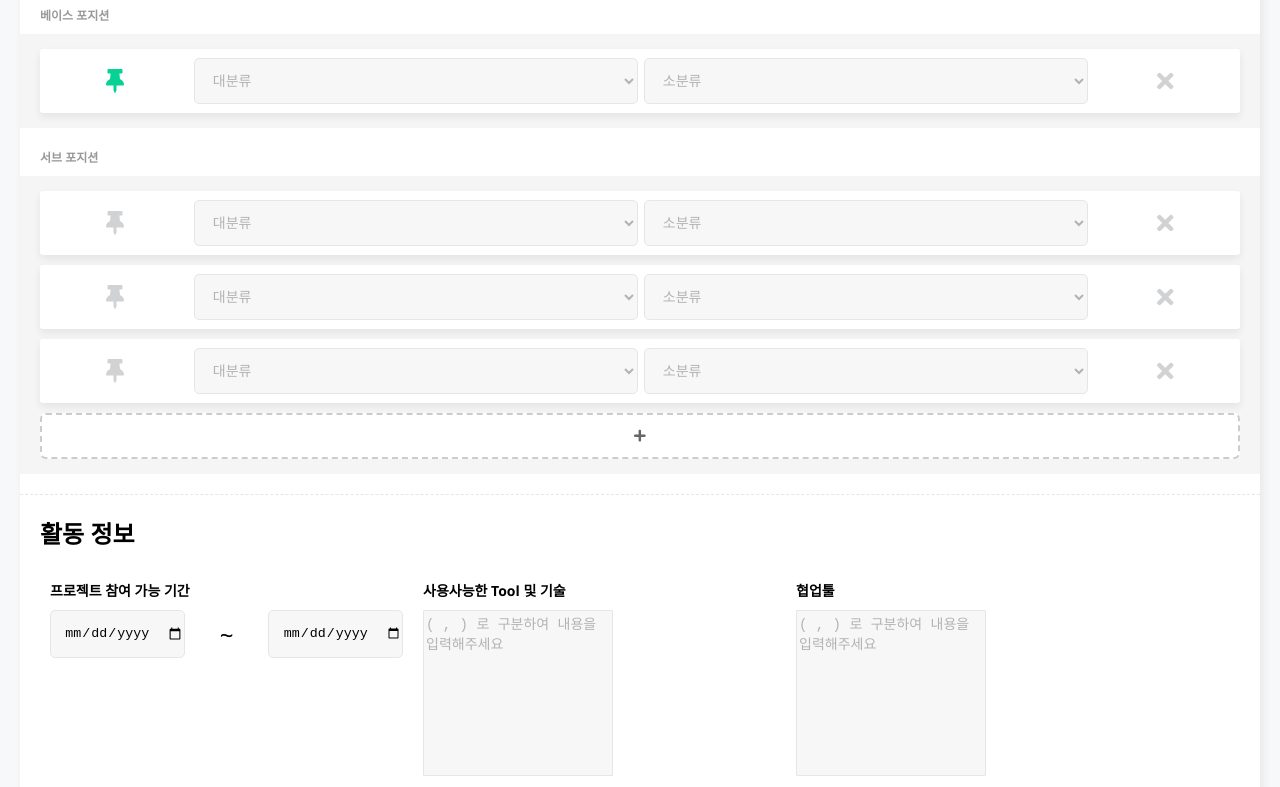
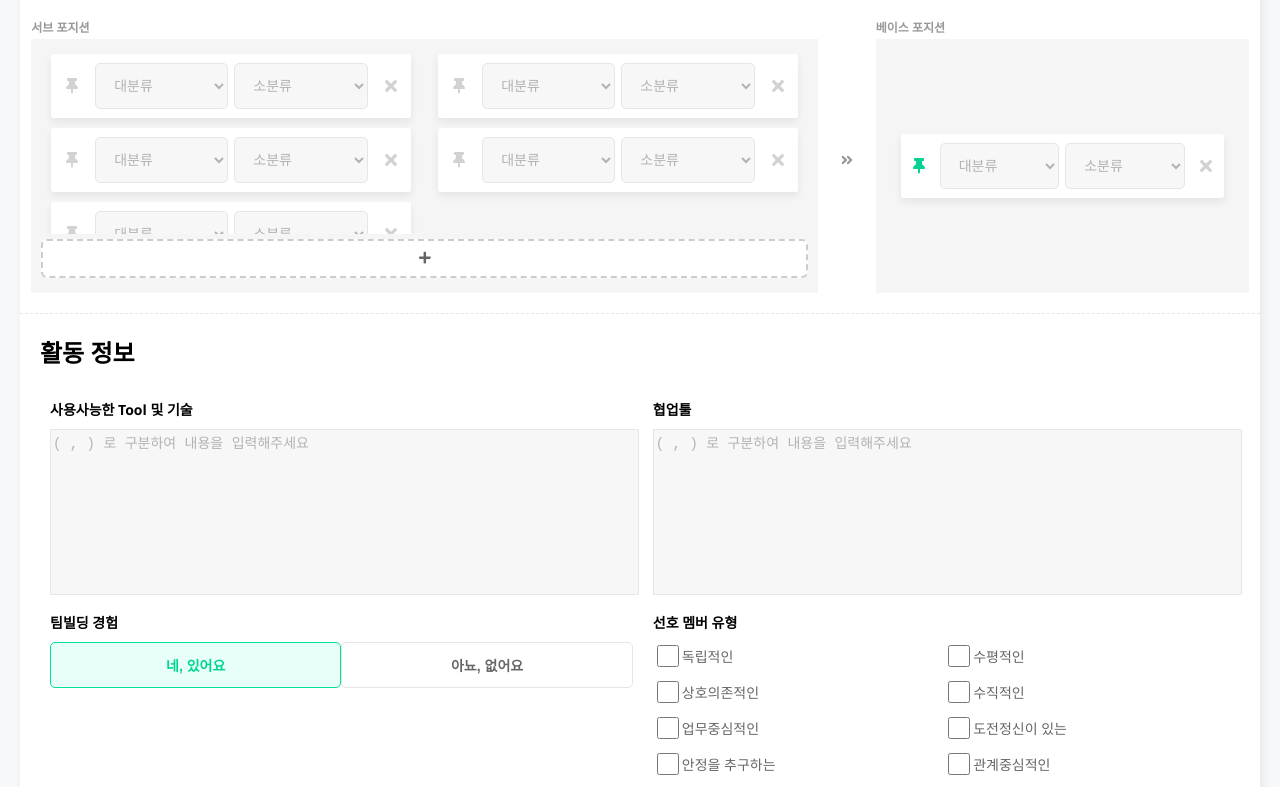
Before and after one commit to stump26/frontend, a React app: page / in a window 1280 px wide. Shown: the part 620-1407 px from the top of the page. Built offline with nearby package versions, Linux system fonts and the light colour scheme.

Commit message:
mypage pc view 완료

```diff
--- a/src/Styles/main.jsx
+++ b/src/Styles/main.jsx
@@ -63,7 +63,7 @@ export const ContainerBody = styled.div`
 	width: calc(100% - 40px);
 	margin: 0 20px;
 	@media ${device.laptop} {
-		width: fit-content;
+		width: 100%;
 		flex-direction: row;
 		flex-wrap: wrap;
 	}
@@ -87,6 +87,12 @@ export const FormField = styled.div`
 	@media ${device.laptop} {
 		width: 353px;
 		margin: 0 10px;
+
+		${({ size }) =>
+			size === 'half' && {
+				flexBasis: '47%',
+				margin: '0 10px',
+			}}
 	}
 `;
 
@@ -160,7 +166,9 @@ export const FormTextArea = styled.textarea.attrs(({ placeholder }) => ({
 	@media ${device.tablet} {
 		width: 100%;
 	}
-
+	@media ${device.laptop} {
+		width: 100%;
+	}
 	::placeholder {
 		color: #b3b3b3;
 	}
--- a/src/components/MyPage/ActivityInfo.jsx
+++ b/src/components/MyPage/ActivityInfo.jsx
@@ -1,7 +1,5 @@
-import React, { useState, useRef } from 'react';
-import moment from 'moment';
+import React from 'react';
 
-import DateRangePicker from 'components/commons/DateRangePicker';
 import YesOrNoButton from 'components/commons/YesOrNoButton';
 import CheckBoxGroup from 'components/commons/CheckBoxGroup';
 import {
@@ -14,12 +12,6 @@ import {
 } from 'Styles/main';
 
 const ActivityInformation = () => {
-	//redux로 뺴낼것
-	const fromDate = useState(moment().format('YYYY-MM-DD'));
-	const toDate = useState(moment().format('YYYY-MM-DD'));
-	const fromDatePickerRef = useRef();
-	const toDatePickerRef = useRef();
-
 	const PreferMemberProps = [
 		'독립적인',
 		'수평적인',
@@ -36,23 +28,19 @@ const ActivityInformation = () => {
 		<ContainerFrame>
 			<ContainerTitle>활동 정보</ContainerTitle>
 			<ContainerBody>
-				<FormField>
-					<ContainerSubTitle>프로젝트 참여 가능 기간</ContainerSubTitle>
-					<DateRangePicker refs={[fromDatePickerRef, toDatePickerRef]} />
-				</FormField>
-				<FormField>
+				<FormField size="half">
 					<ContainerSubTitle>사용사능한 Tool 및 기술</ContainerSubTitle>
 					<FormTextArea />
 				</FormField>
-				<FormField>
+				<FormField size="half">
 					<ContainerSubTitle>협업툴</ContainerSubTitle>
 					<FormTextArea />
 				</FormField>
-				<FormField>
+				<FormField size="half">
 					<ContainerSubTitle>팀빌딩 경험</ContainerSubTitle>
 					<YesOrNoButton />
 				</FormField>
-				<FormField>
+				<FormField size="half">
 					<ContainerSubTitle>선호 멤버 유형</ContainerSubTitle>
 					<CheckBoxGroup checkProps={PreferMemberProps} />
 				</FormField>
--- a/src/components/MyPage/EtcInfo.jsx
+++ b/src/components/MyPage/EtcInfo.jsx
@@ -16,11 +16,11 @@ const EtcInfo = () => {
 		<ContainerFrame>
 			<ContainerTitle>기타 정보</ContainerTitle>
 			<ContainerBody>
-				<FormField>
+				<FormField size="half">
 					<ContainerSubTitle>사이드 프로젝트 경험</ContainerSubTitle>
 					<YesOrNoButton />
 				</FormField>
-				<FormField>
+				<FormField size="half">
 					<ContainerSubTitle>커뮤니티 진입 경로</ContainerSubTitle>
 					<CheckBoxGroup checkProps={communityEntryPathProps} />
 				</FormField>
--- a/src/components/MyPage/MemberProfile.jsx
+++ b/src/components/MyPage/MemberProfile.jsx
@@ -2,7 +2,8 @@ import React, { useState, useRef } from 'react';
 import styled from 'styled-components';
 import { useMediaQuery } from 'react-responsive';
 import moment from 'moment';
-
+import { FontAwesomeIcon } from '@fortawesome/react-fontawesome';
+import { faAngleDoubleRight } from '@fortawesome/free-solid-svg-icons';
 import {
 	ContainerFrame,
 	ContainerTitle,
@@ -11,7 +12,15 @@ import {
 	FormField,
 	ContainerBody,
 } from 'Styles/main';
-import { PositionCardBackground, PositionCard, PositionAddBtn } from './PositionCard';
+import {
+	PositionCardListBox,
+	PositionCardBackground,
+	PositionSubTitle,
+	PositionFrame,
+	CardsListFrame,
+	PositionCard,
+	PositionAddBtn,
+} from './PositionCard';
 import DropdownSelector from '../commons/DropdownSelector';
 import DateRangePicker from 'components/commons/DateRangePicker';
 
@@ -19,12 +28,11 @@ const IdentySelector = styled.div`
 	margin-bottom: 20px;
 	width: 105%;
 `;
-const PositionSubTitle = styled.span`
-	margin: 0 20px;
-	margin-bottom: 10px;
-	font-size: 12px;
-	font-weight: bold;
-	color: #999999;
+const ICAngleDoubleRight = styled(FontAwesomeIcon).attrs(() => ({
+	icon: faAngleDoubleRight,
+}))`
+	width: 12px !important;
+	color: #979797;
 `;
 
 const MemberProfile = () => {
@@ -39,9 +47,9 @@ const MemberProfile = () => {
 	return (
 		<ContainerFrame>
 			<ContainerTitle>회원정보</ContainerTitle>
-			<ContainerBody>
 			{isTabletOrMobile ? (
 				<>
+					<ContainerBody>
 						<FormField>
 							<ContainerSubTitle>연락처</ContainerSubTitle>
 							<FormTextField placeholder="내용을 입력하세요" />
@@ -52,9 +60,34 @@ const MemberProfile = () => {
 								<DropdownSelector field={['대학생', '직장인']} placeholder="항목을 선택하세요" />
 							</IdentySelector>
 						</FormField>
+						<FormField>
+							<ContainerSubTitle>프로젝트 참여 가능 기간</ContainerSubTitle>
+							<DateRangePicker refs={[fromDatePickerRef, toDatePickerRef]} />
+						</FormField>
+					</ContainerBody>
+					<ContainerBody>
+						<ContainerSubTitle>포지션</ContainerSubTitle>
+					</ContainerBody>
+					<PositionCardListBox>
+						<PositionSubTitle>베이스 포지션</PositionSubTitle>
+						<PositionCardBackground>
+							<PositionCard enableTack />
+						</PositionCardBackground>
+						<PositionSubTitle>서브 포지션</PositionSubTitle>
+						<PositionCardBackground>
+							<PositionCard />
+							<PositionCard />
+							<PositionCard />
+							<PositionCard />
+							<PositionCard />
+
+							<PositionAddBtn />
+						</PositionCardBackground>
+					</PositionCardListBox>
 				</>
 			) : (
 				<>
+					<ContainerBody>
 						<FormField>
 							<ContainerSubTitle>직업</ContainerSubTitle>
 							<IdentySelector>
@@ -69,23 +102,35 @@ const MemberProfile = () => {
 							<ContainerSubTitle>프로젝트 참여 가능 기간</ContainerSubTitle>
 							<DateRangePicker refs={[fromDatePickerRef, toDatePickerRef]} />
 						</FormField>
-					</>
-				)}
 					</ContainerBody>
+
 					<ContainerBody>
 						<ContainerSubTitle>포지션</ContainerSubTitle>
 					</ContainerBody>
-			<PositionSubTitle>베이스 포지션</PositionSubTitle>
-			<PositionCardBackground>
-				<PositionCard enableTack />
-			</PositionCardBackground>
+					<PositionCardListBox>
+						<PositionFrame>
 							<PositionSubTitle>서브 포지션</PositionSubTitle>
-			<PositionCardBackground>
+							<PositionCardBackground mode="sub">
+								<CardsListFrame>
 									<PositionCard />
 									<PositionCard />
 									<PositionCard />
+									<PositionCard />
+									<PositionCard />
+								</CardsListFrame>
 								<PositionAddBtn />
 							</PositionCardBackground>
+						</PositionFrame>
+						<ICAngleDoubleRight />
+						<PositionFrame>
+							<PositionSubTitle>베이스 포지션</PositionSubTitle>
+							<PositionCardBackground mode="base">
+								<PositionCard enableTack />
+							</PositionCardBackground>
+						</PositionFrame>
+					</PositionCardListBox>
+				</>
+			)}
 		</ContainerFrame>
 	);
 };
--- a/src/components/MyPage/PositionCard.jsx
+++ b/src/components/MyPage/PositionCard.jsx
@@ -3,14 +3,81 @@ import styled from 'styled-components';
 import { FontAwesomeIcon } from '@fortawesome/react-fontawesome';
 import { faThumbtack, faTimes, faPlus } from '@fortawesome/free-solid-svg-icons';
 
+import { device } from 'Styles/main';
 import DropdownSelector from '../commons/DropdownSelector';
+
+export const PositionCardListBox = styled.div`
+	@media ${device.laptop} {
+		display: flex;
+		justify-content: space-around;
+		align-items: center;
+	}
+`;
+
+export const PositionSubTitle = styled.span`
+	margin-bottom: 10px;
+	font-size: 12px;
+	font-weight: 900;
+	color: #999999;
+	@media ${device.tablet} {
+		margin-left: 20px;
+	}
+`;
+
+export const PositionFrame = styled.div``;
 
 export const PositionCardBackground = styled.div`
 	display: flex;
 	flex-direction: column;
 	margin-bottom: 20px;
-	padding: 10px 20px;
+	padding: 10px 10px;
 	background-color: #f5f5f5;
+	${({ mode }) => {
+		if (mode === 'base') {
+			return `
+		@media ${device.laptop} {
+			width: 353px;
+  		height: 234px;
+
+			> div{
+				width : 323px;
+				margin: auto;
+			}
+		}
+  	`;
+		}
+		if (mode === 'sub') {
+			return `
+			@media ${device.laptop} {
+				width: 767px;
+				height: 234px;
+			}
+		}
+  	`;
+		}
+	}}
+`;
+
+export const CardsListFrame = styled.div`
+	display: flex;
+	width: 100%;
+	flex-direction: row;
+	flex-wrap: wrap;
+	overflow: auto;
+
+	justify-content: space-between;
+	&::-webkit-scrollbar {
+		width: 7px;
+	}
+	&::-webkit-scrollbar-track {
+		background-color: none;
+	}
+	&::-webkit-scrollbar-thumb {
+		width: 7px;
+		height: 76px;
+		border-radius: 3.5px;
+		background-color: #d7d7d7;
+	}
 `;
 
 const PositionCardFrame = styled.div`
@@ -23,34 +90,48 @@ const PositionCardFrame = styled.div`
 	border-radius: 3px;
 	box-shadow: 0 4px 8px 0 rgba(0, 0, 0, 0.07);
 	background-color: #ffffff;
+
+	@media ${device.laptop} {
+		width: 360px;
+		margin: 5px 10px;
+	}
 `;
 
 const PositionAddBtnFrame = styled.button`
+	width: 100%;
 	height: 46px;
 	margin: 5px 0;
 	border-radius: 6px;
 	border: dashed 2px #cccccc;
 	background-color: #ffffff;
+	align-self: end;
+	justify-self: end;
 `;
 
-const PositionTackIcon = styled(FontAwesomeIcon)`
+const PositionTackIcon = styled(FontAwesomeIcon).attrs(() => ({
+	icon: faThumbtack,
+}))`
 	margin: auto;
+	width: 12px !important;
 	color: ${(props) => (props.enable ? '#08d194' : '#d1d2d4')};
 `;
-const PositionCloseIcon = styled(FontAwesomeIcon)`
+const PositionCloseIcon = styled(FontAwesomeIcon).attrs(() => ({
+	icon: faTimes,
+}))`
 	margin: auto;
+	width: 12px !important;
 	color: ${(props) => (props.enable ? '#08d194' : '#d1d2d4')};
 `;
 
 export const PositionCard = ({ enableTack }) => {
 	return (
 		<PositionCardFrame>
-			<PositionTackIcon icon={faThumbtack} enable={enableTack} />
+			<PositionTackIcon enable={enableTack} />
 			<DropdownSelector
 				width="37%"
 				field={['기획', '디자인', '개발']}
 				placeholder="대분류"
-				margin="0 3px"
+				margin="9px 3px"
 			/>
 			<DropdownSelector
 				width="37%"
@@ -58,7 +139,7 @@ export const PositionCard = ({ enableTack }) => {
 				placeholder="소분류"
 				margin="0 3px"
 			/>
-			<PositionCloseIcon icon={faTimes} />
+			<PositionCloseIcon />
 		</PositionCardFrame>
 	);
 };
```
Lines whose indentation alone changed are shown as unchanged.
